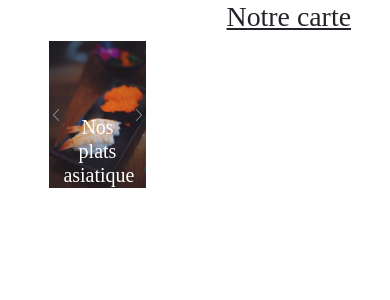
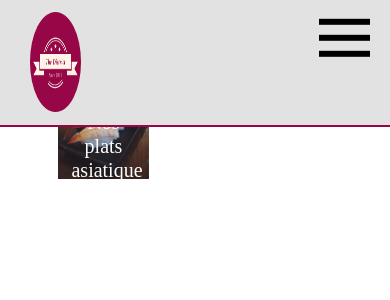
Before and after one commit to heidi-gouider/heidi, a PHP site: page /HTML/category.html in a window 390 px wide. Shown: the top 300 px of the page. Run offline with PHP 8.4, Linux system fonts and the light colour scheme.

Commit message:
modif du lien css

```diff
--- a/FRONT/STATIQUE/CSS/style.css
+++ b/FRONT/STATIQUE/CSS/style.css
@@ -9,14 +9,17 @@ Utiliser la pseudo classe focus pour les utilisateurs qui naviguent au clavier
     padding: 0;
     box-sizing: border-box;
     font-family: "Libre Baskerville";
+}
+html {
+    min-height: 100%;
+    /* position: relative; */
 
 }
 
-/* body { */
-/* position: relative; */
-/* width: 100%;
-    list-style: none; */
-/* } */
+/* body {
+position: relative;
+height: 100%;
+} */
 
 /*  */
 @font-face {
@@ -408,6 +414,28 @@ section {
 #i1 {
     grid-row: 1;
 }
+/* ////////// PAGE CATEGORY GRILLE  //////////// */
+
+/* carousel d'image */
+
+.carousel{
+    width: 50%;
+    display: flex;
+    justify-content: center;
+}
+.carousel-item{
+    margin: auto;
+    /* width: 50%; */
+}
+.carousel-item p{
+    color: black;
+}
+button{
+    bottom: 100px;
+}
+
+/* chaque catégorie "image" redirige l'utilisateur au click vers ses plats  */
+
 
 
 /* ////////////// ANIMATION /////////////// */
@@ -435,9 +463,14 @@ section {
 /* ////////////// MENU RESPONSIVE INCLU DANS TOUTES LES PAGES /////////////// */
 
 @media screen and (max-width: 576px) {
-    /* header {
-        background: transparent;
+    /* nav {
+        display: flex;
+        justify-content: space-between;
     } */
+    .logo{
+        margin: 30px;
+        align-self: center;
+    }
 
     .icone {
         display: block;
--- a/FRONT/STATIQUE/HTML/category.html
+++ b/FRONT/STATIQUE/HTML/category.html
@@ -4,12 +4,30 @@
     <meta charset="utf-8">
     <meta name="viewport" content="width=device-width, initial-scale=1">
     <title>Notre carte</title>
-    <link rel="stylesheet" type="text/css" href="../CSS/category.css">
+    <link rel="stylesheet" type="text/css" href="../CSS/style.css">
     <link href="https://cdn.jsdelivr.net/npm/bootstrap@5.3.0/dist/css/bootstrap.min.css" rel="stylesheet" integrity="sha384-9ndCyUaIbzAi2FUVXJi0CjmCapSmO7SnpJef0486qhLnuZ2cdeRhO02iuK6FUUVM" crossorigin="anonymous">
   </head>
 
   <body>
+    <header>
+      <nav>
+          <img class="logo" src="../ASSETS/IMG/logo/logo.png" alt="logo">
 
+          <div class="menu">
+              <a href="index.html">Accueil</a>
+              <a href="category.html">Catégories</a>
+              <a href="plats.html">Plats</a>
+              <a href="contact.html">Contact</a>
+          </div>
+
+          <div class="icone">
+              <span class="open"></span>
+              <span class="close"></span>
+          </div>
+      </nav>
+  </header>
+
+    <div class="container">
     <h1>Notre carte</h1>
     <div class="carousel">
     <div id="carouselExampleFade" class="carousel slide carousel-fade">
@@ -65,6 +83,7 @@
         </button>
       </div>
     </div>
+    </div>
 
     <script src="https://cdn.jsdelivr.net/npm/bootstrap@5.3.0/dist/js/bootstrap.bundle.min.js" integrity="sha384-geWF76RCwLtnZ8qwWowPQNguL3RmwHVBC9FhGdlKrxdiJJigb/j/68SIy3Te4Bkz" crossorigin="anonymous"></script>
   </body>
```
Also changed, not shown: other parts of FRONT/STATIQUE/CSS/style.css (+34 -15 lines).
